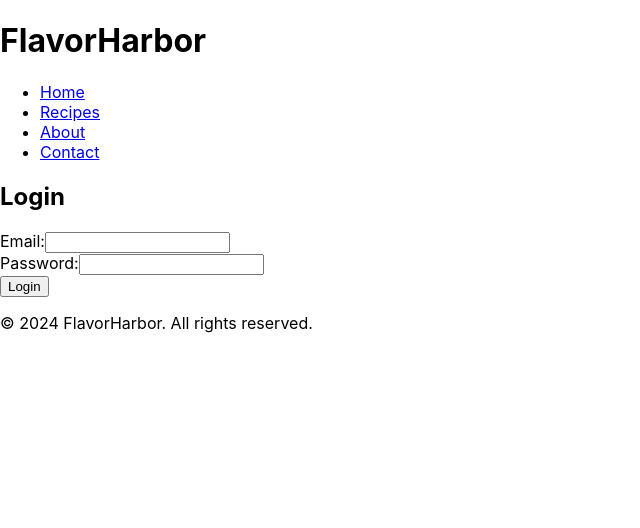
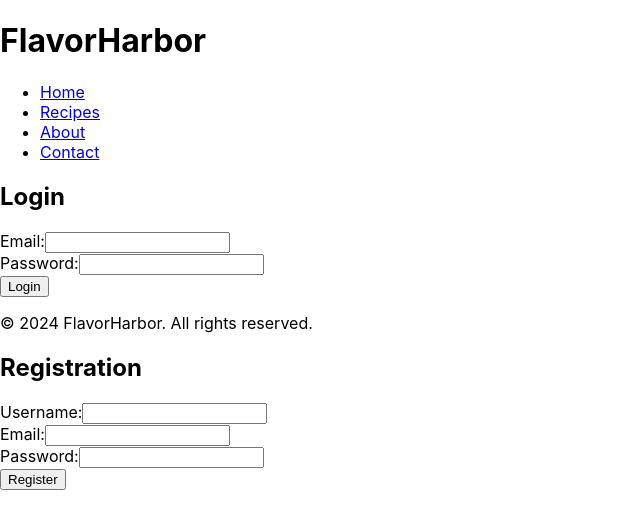
Before and after one commit to jasleen-github/INFO-5139-ProductBacklog, a React (Create React App) app in the folder flavor-harbor/: page /registration in a window 1280 px wide. Shown: the top 528 px of the page, without its empty margins (0-640 px from the left). Built offline with nearby package versions, Linux system fonts and the light colour scheme.

Commit message:
registration page added

```diff
--- a/flavor-harbor/package.json
+++ b/flavor-harbor/package.json
@@ -9,7 +9,7 @@
     "firebase": "^10.8.1",
     "react": "^18.2.0",
     "react-dom": "^18.2.0",
-    "react-scripts": "5.0.1",
+    "react-scripts": "^5.0.1",
     "web-vitals": "^2.1.4"
   },
   "scripts": {
--- a/flavor-harbor/src/App.js
+++ b/flavor-harbor/src/App.js
@@ -1,7 +1,29 @@
+// import React from "react";
+// import Login from "./Components/Pages/LoginPage";
+// import Header from "./Components/Pages/Header";
+// import Footer from "./Components/Pages/Footer";
+// import registration from "./Components/Pages/registration";
+
+// const App = () => {
+//   return (
+//     <div className="app-container">
+//       <Header />
+//       <Login />
+//       <Footer />
+//       <registration />
+//     </div>
+//   );
+// };
+
+// export default App;
+
+
+// Include the registration component in your JSX
 import React from "react";
 import Login from "./Components/Pages/LoginPage";
 import Header from "./Components/Pages/Header";
 import Footer from "./Components/Pages/Footer";
+import Registration from "./Components/Pages/registration"; // Note: Component name should start with a capital letter
 
 const App = () => {
   return (
@@ -9,6 +31,7 @@ const App = () => {
       <Header />
       <Login />
       <Footer />
+      <Registration />
     </div>
   );
 };
--- /dev/null
+++ b/flavor-harbor/src/Components/Pages/registration.js
@@ -0,0 +1,62 @@
+// components/pages/Registration.js
+
+import React, { useState } from 'react';
+
+const Registration = () => {
+  // State variables to hold form data
+  const [username, setUsername] = useState('');
+  const [email, setEmail] = useState('');
+  const [password, setPassword] = useState('');
+
+  // Function to handle form submission
+  const handleSubmit = (event) => {
+    event.preventDefault();
+    // Perform registration logic here, e.g., send data to backend
+    console.log('Form submitted:', { username, email, password });
+    // Clear form fields after submission
+    setUsername('');
+    setEmail('');
+    setPassword('');
+  };
+
+  return (
+    <div>
+      <h2>Registration</h2>
+      <form onSubmit={handleSubmit}>
+        <div>
+          <label htmlFor="username">Username:</label>
+          <input
+            type="text"
+            id="username"
+            value={username}
+            onChange={(e) => setUsername(e.target.value)}
+            required
+          />
+        </div>
+        <div>
+          <label htmlFor="email">Email:</label>
+          <input
+            type="email"
+            id="email"
+            value={email}
+            onChange={(e) => setEmail(e.target.value)}
+            required
+          />
+        </div>
+        <div>
+          <label htmlFor="password">Password:</label>
+          <input
+            type="password"
+            id="password"
+            value={password}
+            onChange={(e) => setPassword(e.target.value)}
+            required
+          />
+        </div>
+        <button type="submit">Register</button>
+      </form>
+    </div>
+  );
+};
+
+export default Registration;
```
Also changed, not shown: 1 other file (tests, documents, lock files or other folders).
